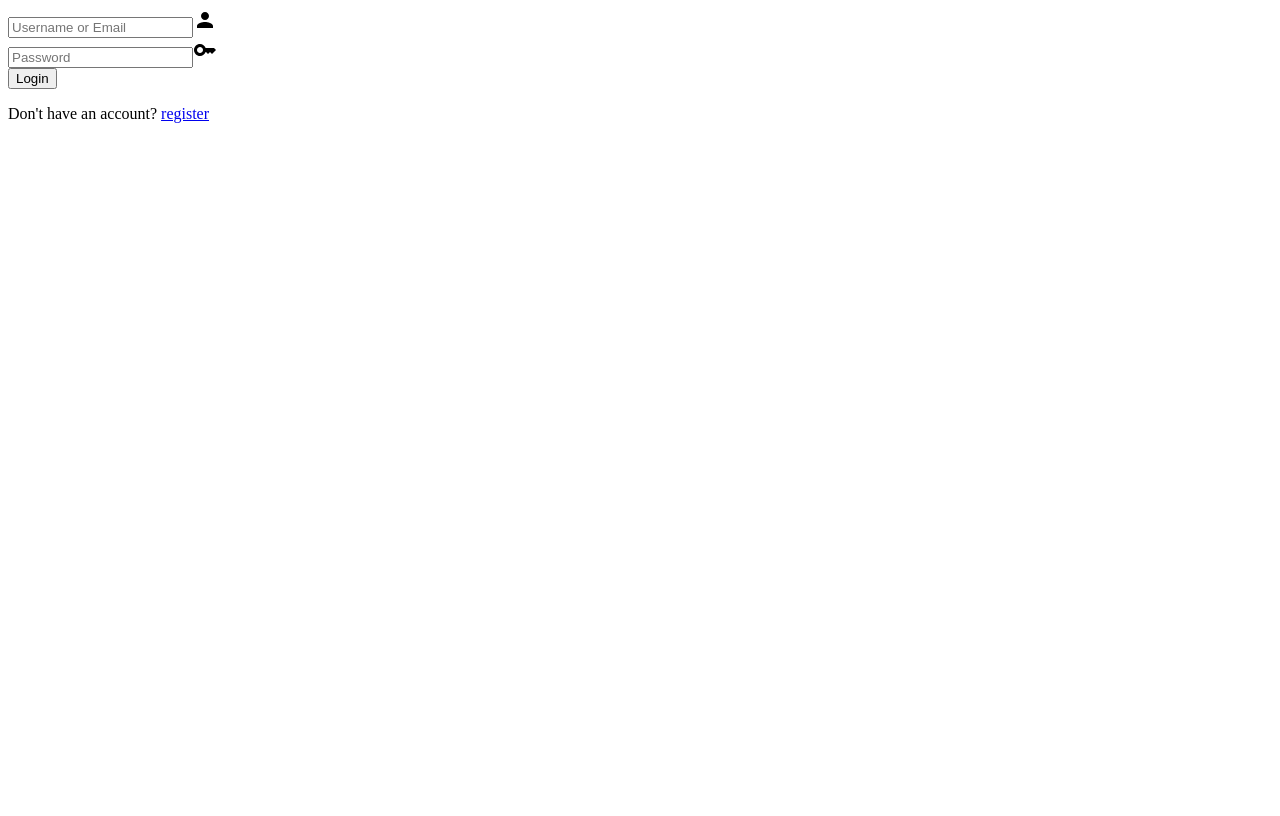
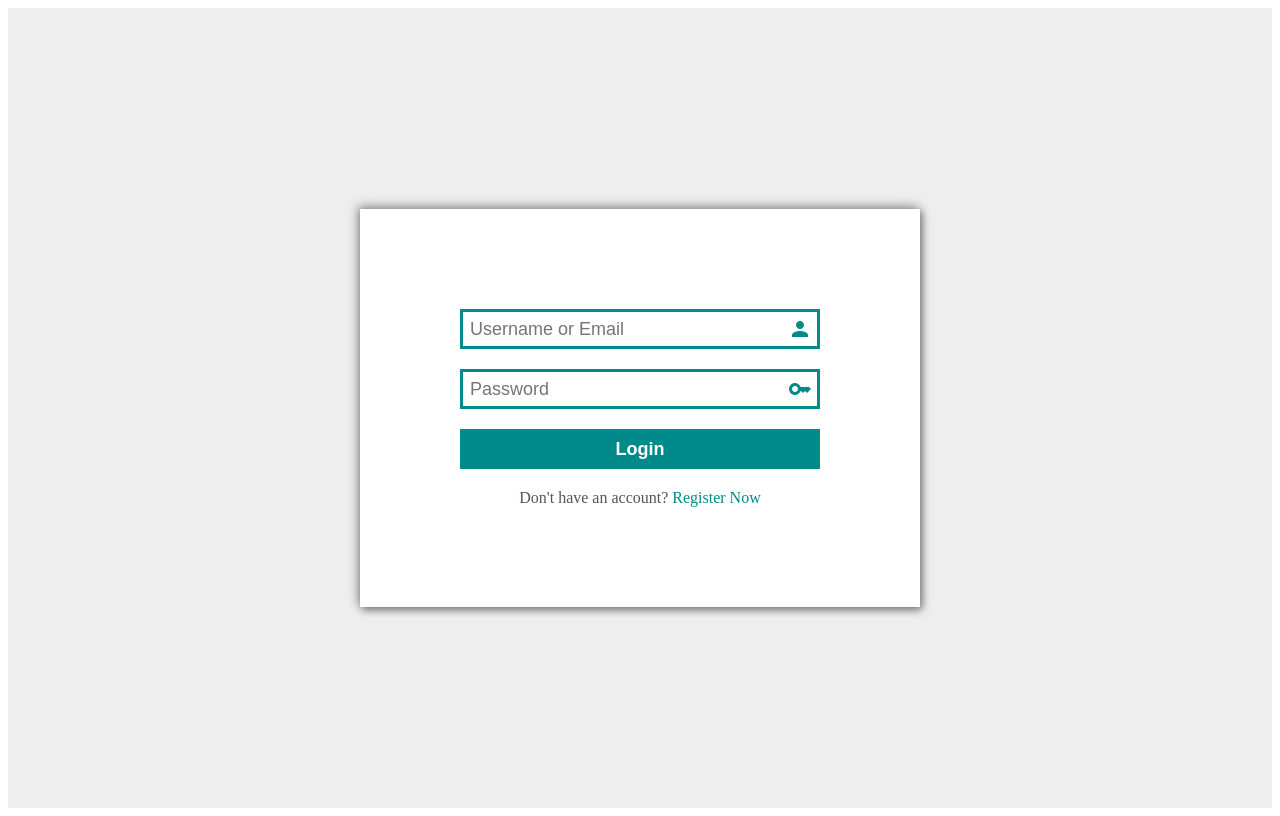
Before and after one commit to GitHubUserDrew/NYCBALLCLUB, a React (Create React App) app in the folder client/: page / in a window 1280 px wide. Built offline with nearby package versions, Linux system fonts and the light colour scheme; no server answers.

Commit message:
added css

```diff
--- a/client/src/Pages/LoginPage.jsx
+++ b/client/src/Pages/LoginPage.jsx
@@ -5,6 +5,7 @@ import { login } from '../store/authSlice';
 import {useDispatch, useSelector} from 'react-redux';
 import { useEffect, useState } from 'react';
 import { Link, useNavigate } from 'react-router-dom';
+import '../css/login.css'
 
 export default function Login({}){
 
@@ -35,7 +36,7 @@ export default function Login({}){
                 <button onClick={  () => dispatch(login({username, password}))}>
                     Login
                 </button>
-                <p>Don't have an account? <Link to="/register">register</Link></p>
+                <p>Don't have an account? <Link to="/register">Register Now</Link></p>
             </div>
         </div>
     )
--- a/client/src/Pages/RegisterPage.jsx
+++ b/client/src/Pages/RegisterPage.jsx
@@ -59,7 +59,7 @@ export default function Register({}) {
           Register
         </button>
         <p>
-          Already have an account? <Link to="/">login</Link>
+          Already have an account? <Link to="/">Login Now</Link>
         </p>
       </div>
     </div>
--- /dev/null
+++ b/client/src/css/login.css
@@ -0,0 +1,56 @@
+.login{
+    width: 100%;
+    height: 100vh;
+    display: flex;
+    justify-content: center;
+    background: #eee;
+    align-items: center;
+}
+
+.login-main{
+    padding: 100px;
+    background: white;
+    box-shadow: 2px 3px 8px #777, -2px -3px 10px #999;
+    display: flex;
+    flex-direction: column;
+    width: 360px;
+    gap: 20px;
+}
+.inp-container {
+    width: 100%;
+    border: 3px solid darkcyan;
+    height: 40px;
+    display: flex;
+    justify-content: center;
+    align-items: center;
+    color: darkcyan;
+    padding: 10px 5px;
+    box-sizing: border-box;
+}
+.inp-container input {
+    border: none;
+    flex: 1;
+    outline: none;
+    font-size: 18px;
+}
+.login-main button {
+    width: 100%;
+    height: 40px;
+    box-sizing: border-box;
+    border: none;
+    background: darkcyan;
+    font-size: 18px;
+    color: white;
+    font-weight: bold;
+}
+.login-main p{
+    text-align: center;
+    color: #555 !important;
+    position: relative;
+    margin: 0;
+
+}
+.login-main a{
+    color: darkcyan;
+    text-decoration: none;
+}
```
Also changed, not shown: 9 other files (tests, documents, lock files or other folders).
